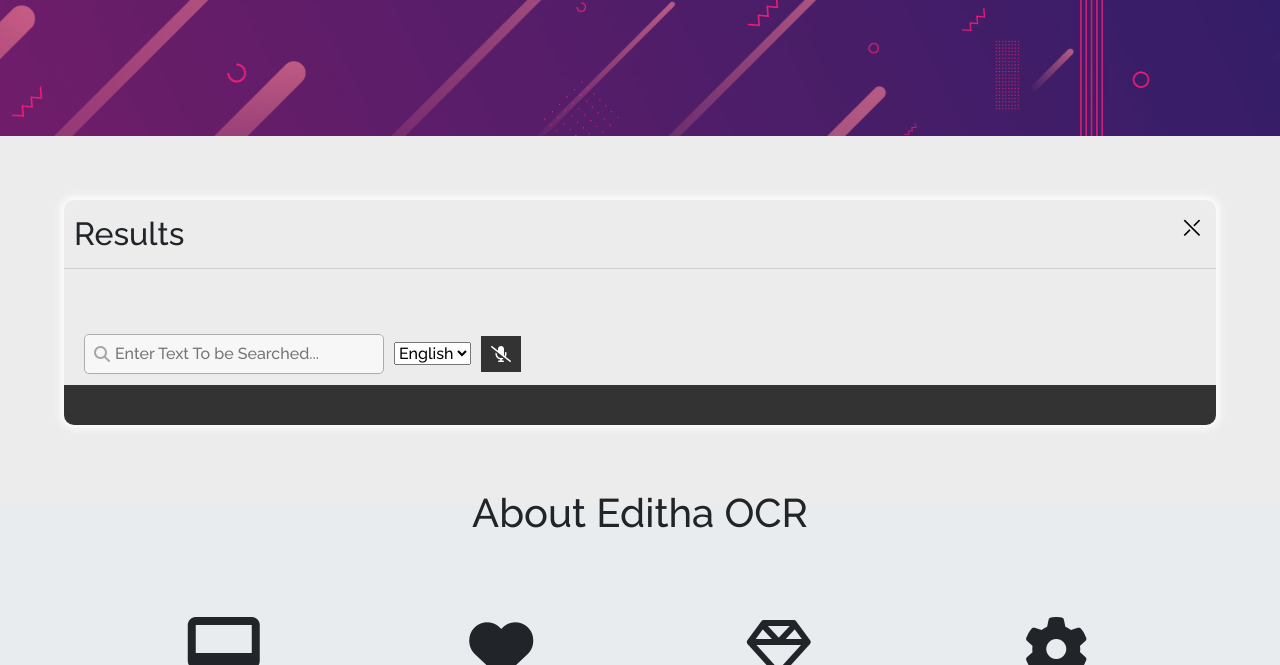
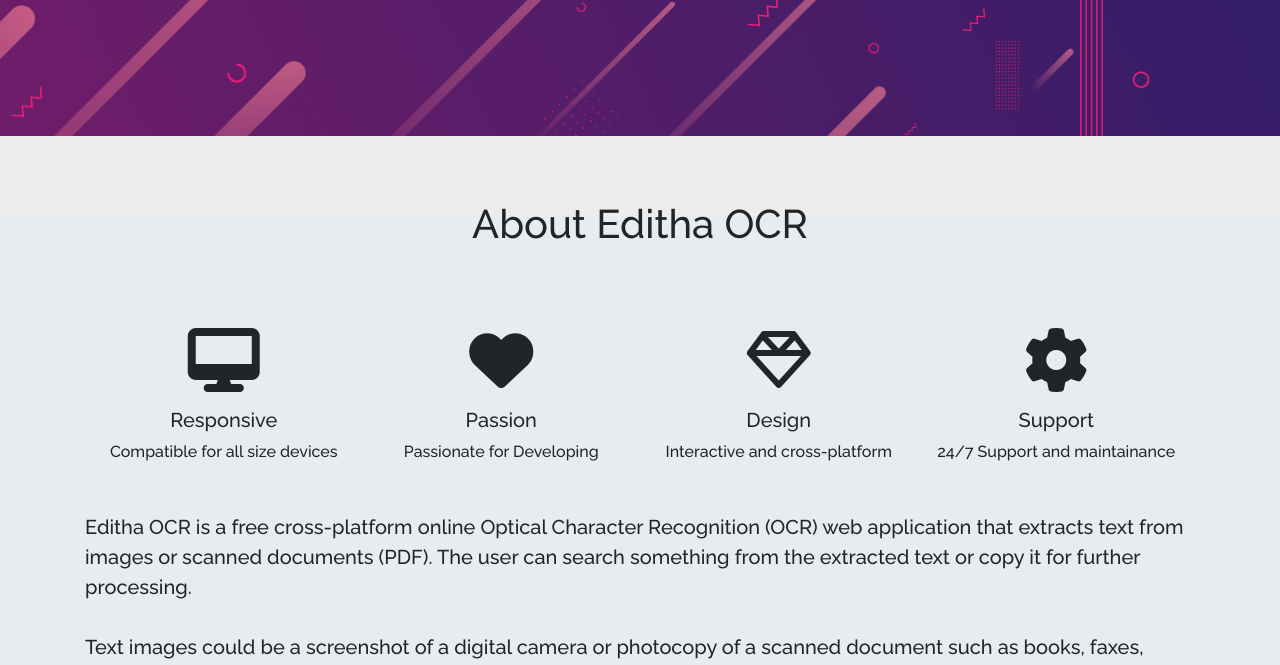
Before and after one commit to Abhishekkumar02/NC_CMRCET_KB145_EDITHA, a Flask app: page / in a window 1280 px wide. Shown: the part 727-1392 px from the top of the page. Run offline with Flask 2, Linux system fonts and the light colour scheme; some libraries are stand-ins or nearby versions.

Commit message:
improve in js

```diff
--- a/static/js/script.js
+++ b/static/js/script.js
@@ -69,6 +69,11 @@ window.onload = function() {
 
 	// on lang change
 	document.querySelector(".recLang").addEventListener("change", handleLangChange)
+
+	// initiate tooltip
+	// document.querySelectorAll(".tolltip").forEach( function handleToolTip( element ) {
+	// 	element.tooltip()
+	// })
 
 	/*-----------------------------------FUNCTIONS----------------------------------------*/
 
--- a/templates/index.html
+++ b/templates/index.html
@@ -84,7 +84,7 @@
         </div>
 
         <!-- result in pop up windows -->
-        <section class="result">
+        <section class="result hidden">
             <div class="resultText">Results</div>
             <div class="leftInput remove">
                 <div id="inputImage" class="imagePreview"></div>
@@ -106,8 +106,8 @@
 
                 </div>
                 <div class="rightElements">
-                    <div class="downloadTxt" id="downloadTxt"><i class="fa fa-download" aria-hidden="true"></i></div>
-                    <div class="copyToClipboard" id="copyToClipboard" data-toggle="tooltip" title="Copy to Clipborad" ><i class="fa fa-files-o" aria-hidden="true" data-toggle="tooltip" title="Copy to Clipborad"></i></div>
+                    <div class="downloadTxt tolltip" id="downloadTxt" data-toggle="tooltip" title="Downaload txt file of Result"><i class="fa fa-download" aria-hidden="true"></i></div>
+                    <div class="copyToClipboard tolltip" id="copyToClipboard" data-toggle="tooltip" title="Copy to Clipborad" ><i class="fa fa-files-o" aria-hidden="true" data-toggle="tooltip" title="Copy to Clipborad"></i></div>
                 </div>
             </div>
             <div class="outputResult"></div>
```
